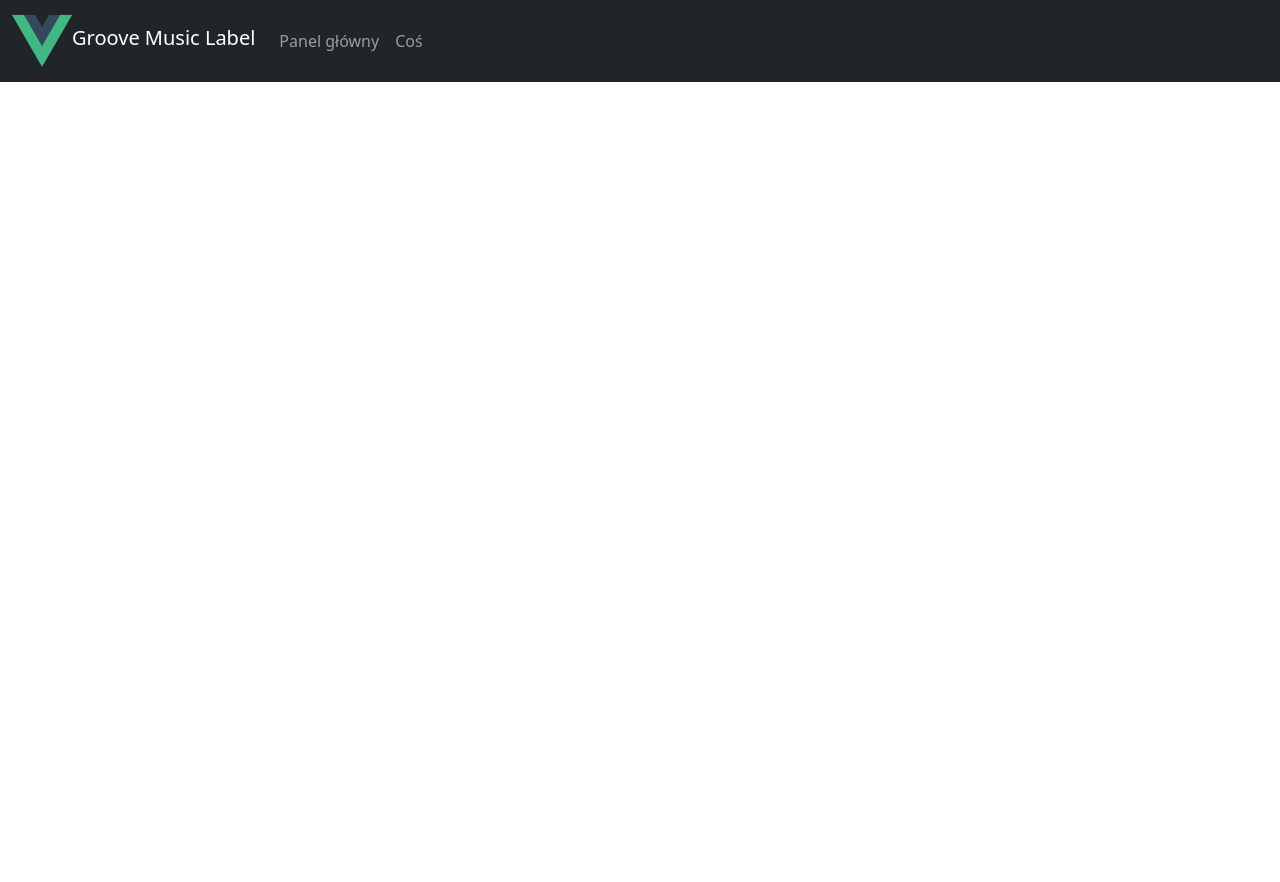
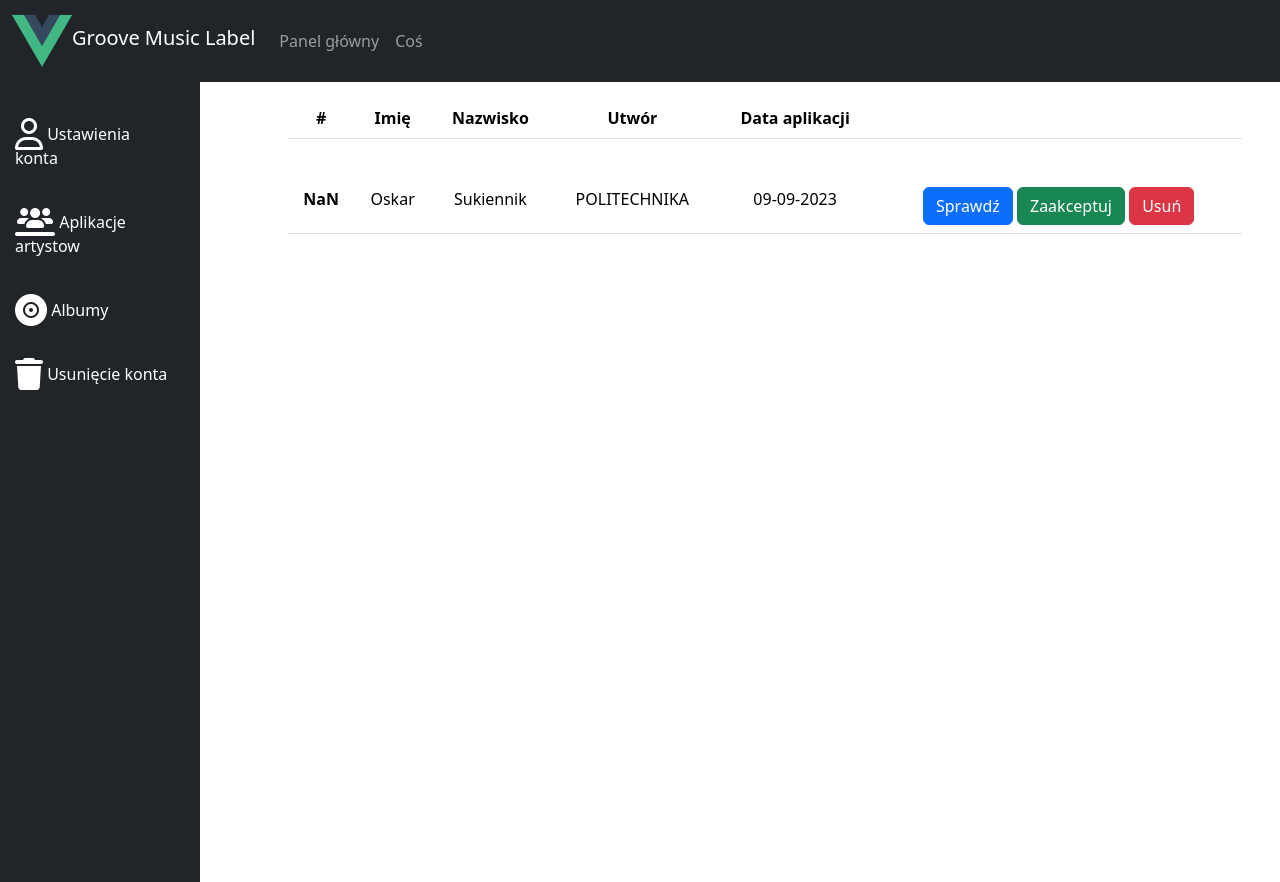
Before and after one commit to JBaczkoeski/groove_front, a Vue app: page /wytwornia/aplikacje in a window 1280 px wide. Before the commit the page ends 800 px from the top, so only its background shows below. Built offline with nearby package versions, Linux system fonts and the light colour scheme.

Commit message:
Side bar wytworni i aplikacje artystow do wytworni

```diff
--- /dev/null
+++ b/src/components/ArtistElementList.vue
@@ -0,0 +1,43 @@
+<template>
+  <tr class="text-center">
+    <th scope="row" class="pt-5">{{ placeRef + 1 }}</th>
+    <td class="pt-5">{{ name }}</td>
+    <td class="pt-5">{{ lastName }}</td>
+    <td class="pt-5">{{ song }}</td>
+    <td class="pt-5">{{ addDate }}</td>
+    <td class="pt-5"><button class="btn btn-primary">Sprawdź</button> <button class="btn btn-success">Zaakceptuj</button> <button class="btn btn-danger">Usuń</button></td>
+  </tr>
+</template>
+
+<script>
+import { ref } from 'vue';
+export default {
+  props: {
+    id: Number,
+    name: String,
+    lastName: String,
+    song: String,
+    addDate: String,
+  },
+  setup(props) {
+    const idRef = ref(props.id);
+    const nameRef = ref(props.name);
+    const lastNameRef = ref(props.lastName);
+    const songRef = ref(props.song);
+    const addDateRef = ref(props.addDate);
+
+
+    return {
+      idRef,
+      nameRef,
+      lastNameRef,
+      songRef,
+      addDateRef,
+    };
+  },
+}
+</script>
+
+<style>
+
+</style>
--- a/src/components/SideBarLabel.vue
+++ b/src/components/SideBarLabel.vue
@@ -1,28 +1,29 @@
 <template>
-  <div class="d-flex flex-column flex-shrink-0 p-3 text-white bg-dark side-bar-label pt-5" style="width: 280px;">
+  <div class="container-fluid d-flex flex-column p-3 text-white bg-dark side-bar-label">
     <ul class="nav nav-pills flex-column mb-auto">
       <li class="nav-item">
-        <a href="/wytwornia/albumy" class="nav-link text-white mt-3 mb-2" aria-current="page">
-          <i class="fa-solid fa-compact-disc fa-2xl" style="color: #ffffff;"></i>
-          Albumy wytworni
+        <a href="/wytwornia/konto" class="nav-link text-white mt-3 mb-2" aria-current="page">
+          <i class="fa-regular fa-user fa-2xl" style="color: #ffffff;"></i>
+          Ustawienia konta
         </a>
       </li>
       <li class="nav-item">
-        <a href="/wywornia/albumy/dodawanie" class="nav-link text-white mt-3 mb-2 " aria-current="page">
-          <i class="fa-solid fa-plus fa-2xl" style="color: #ffffff;"></i>
-          Dodawanie albumu
+        <a href="/wytwornia/aplikacje" class="nav-link text-white mt-3 mb-2 " aria-current="page">
+          <i class="fa-solid fa-users-line fa-2xl" style="color: #ffffff;"></i>
+          Aplikacje artystow
         </a>
       </li>
-      <li>
-        <a href="/wytwornia/aplikacje" class="nav-link text-white mt-3 mb-2">
+      <li class="nav-item">
+        <a href="#" class="nav-link text-white mt-3 mb-2 " aria-current="page">
           <i class="fa-solid fa-record-vinyl fa-2xl" style="color: #ffffff;"></i>
-          Aplikacje do wytworni
+          Albumy
         </a>
       </li>
+
       <li>
-        <a href="/artysta/utwory/wytwornia" class="nav-link text-white mt-3 mb-2">
-          <i class="fa-solid fa-money-bill-1-wave fa-2xl" style="color: #ffffff;"></i>
-          Wytwórnia
+        <a href="/wytwornia/konto/usun" class="nav-link text-white mt-3">
+          <i class="fa-solid fa-trash fa-2xl" style="color: #ffffff;"></i>
+          Usunięcie konta
         </a>
       </li>
     </ul>
@@ -39,6 +40,7 @@
   flex-direction: column;
   min-height: 100vh;
   padding-bottom: 20px;
+  margin-left: -5px;
 }
 @media (max-width: 576px) {
   .side-bar-label {
--- a/src/helpers/router.js
+++ b/src/helpers/router.js
@@ -20,7 +20,7 @@ import ApllyLabelView from "@/views/user_artist/artistSong/ApllyLabelView.vue";
 import ArtistAlbumsView from "@/views/user_artist/artistSong/ArtistAlbumsView.vue";
 import BecomeAnArtist from "@/views/user_user/user/BecomeAnArtist.vue";
 import ShopView from "@/views/user_user/ShopView.vue";
-import ArtistCheckView from "@/views/user_label/ArtistCheckView.vue";
+import LabelArtistView from "@/views/user_label/management/LabelArtistView.vue";
 
 const router = createRouter({
     history: createWebHistory(),
@@ -42,7 +42,7 @@ const router = createRouter({
 
         {path: '/wytwornia', component: LabelHomeView},
         {path: '/wytwornia/utwory/dodawanie', component: SongAddView},
-        {path: '/wytwornia/aplikacje', components: ArtistCheckView},
+        {path: '/wytwornia/aplikacje', component: LabelArtistView},
 
         //Artysta
         {path: '/artysta', component: ArtistHomeView},
--- a/src/views/user_label/ArtistCheckView.vue
+++ b/src/views/user_label/management/LabelArtistView.vue
@@ -1,23 +1,23 @@
 <template>
   <div class="row">
-    <div class="col-12 col-sm-3 col-md-2 p-0">
-      <SideBarLabel/>
-    </div>
+    <side-bar-label class="container col-2"/>
     <div class="container col-9 mt-3">
       <table class="table">
         <thead>
         <tr class="text-center">
           <th scope="col">#</th>
-          <th scope="col"></th>
-          <th scope="col">Tytuł</th>
-          <th scope="col">Album</th>
-          <th scope="col">Data dodania</th>
-          <th scope="col"><i class="fa-regular fa-clock fa-lg"></i></th>
+          <th scope="col">Imię</th>
+          <th scope="col">Nazwisko</th>
+          <th scope="col">Utwór</th>
+          <th scope="col">Data aplikacji</th>
           <th scope="col"></th>
         </tr>
+
         </thead>
         <tbody>
-123
+          <ArtistElementList
+            :key = "1" :name = "'Oskar'" :lastName = "'Sukiennik'" :song = "'POLITECHNIKA'" :addDate = "'09-09-2023'"
+          />
         </tbody>
       </table>
     </div>
@@ -26,10 +26,12 @@
 
 <script>
 import SideBarLabel from '@/components/SideBarLabel.vue';
+import ArtistElementList from "@/components/ArtistElementList.vue";
 
 export default {
   components: {
     SideBarLabel,
+    ArtistElementList,
   },
 }
 </script>
```
